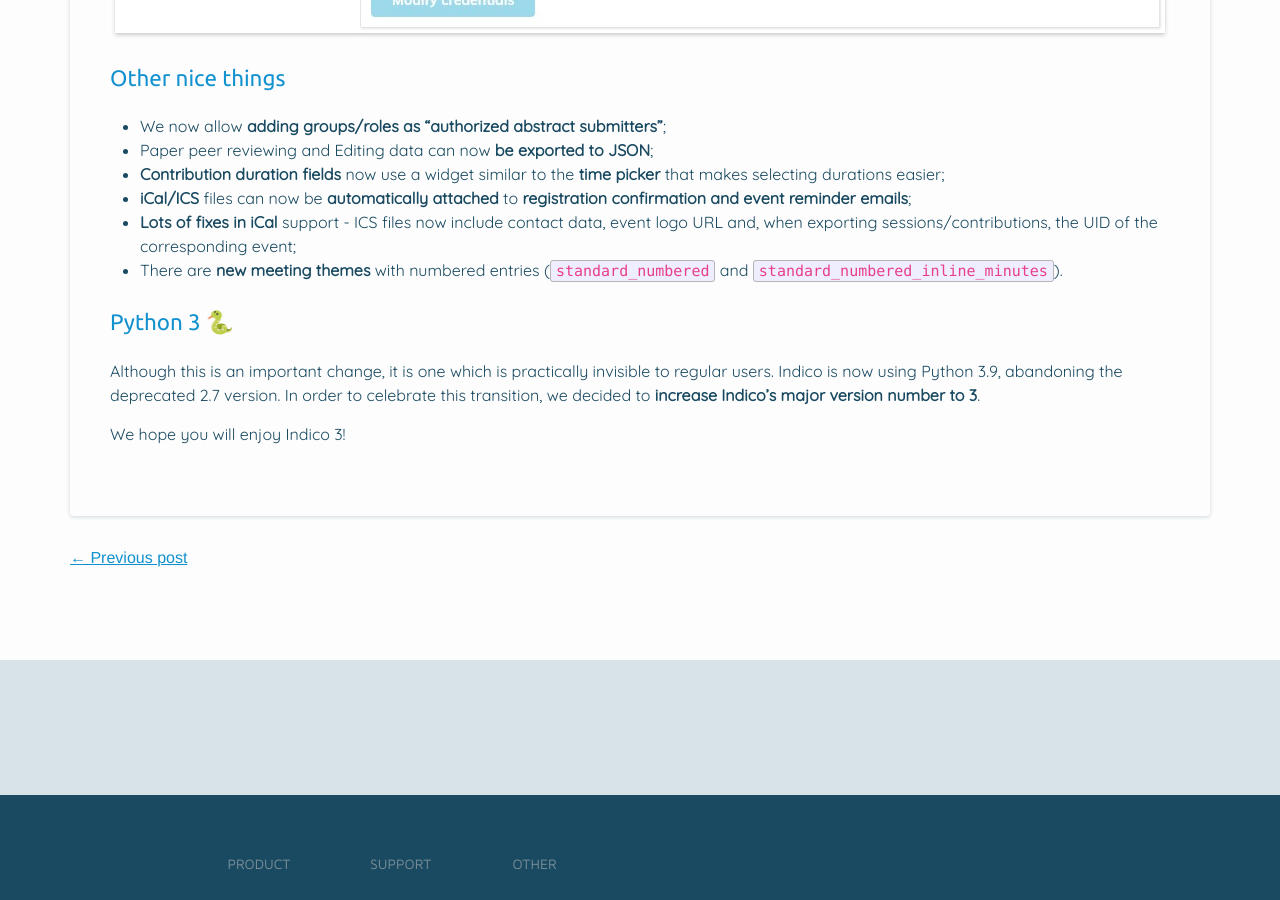
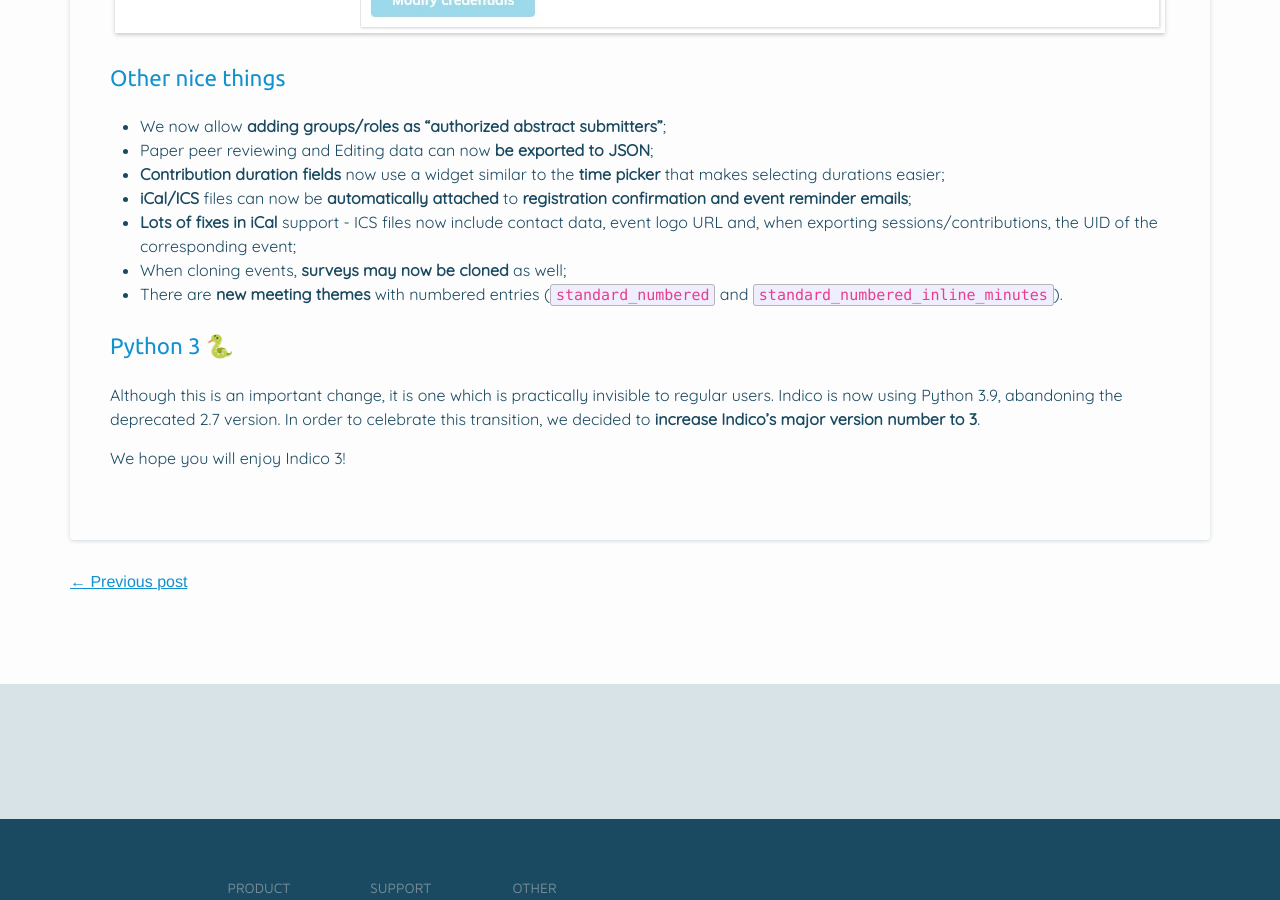
Before and after one commit to indico/indico.github.io, a Jekyll site: the page built from _posts/2021-05-24-indico-3-0-news.md, in a window 1280 px wide and 900 px high, scrolled down 6230 px. Built offline with Jekyll 4.4.1, drawn with Linux system fonts in a browser that asks for light colours; nearby versions of some CDN libraries; comment, search, counter and statistics services are not loaded.

Commit message:
Mention survey cloning in blog post

```diff
--- a/_posts/2021-05-24-indico-3-0-news.md
+++ b/_posts/2021-05-24-indico-3-0-news.md
@@ -71,6 +71,7 @@
  * **Contribution duration fields** now use a widget similar to the **time picker** that makes selecting durations easier;
  * **iCal/ICS** files can now be **automatically attached** to **registration confirmation and event reminder emails**;
  * **Lots of fixes in iCal** support - ICS files now include contact data, event logo URL and, when exporting sessions/contributions, the UID of the corresponding event;
+ * When cloning events, **surveys may now be cloned** as well;
  * There are **new meeting themes** with numbered entries (`standard_numbered` and `standard_numbered_inline_minutes`).
 
 ## Python 3 🐍
```
